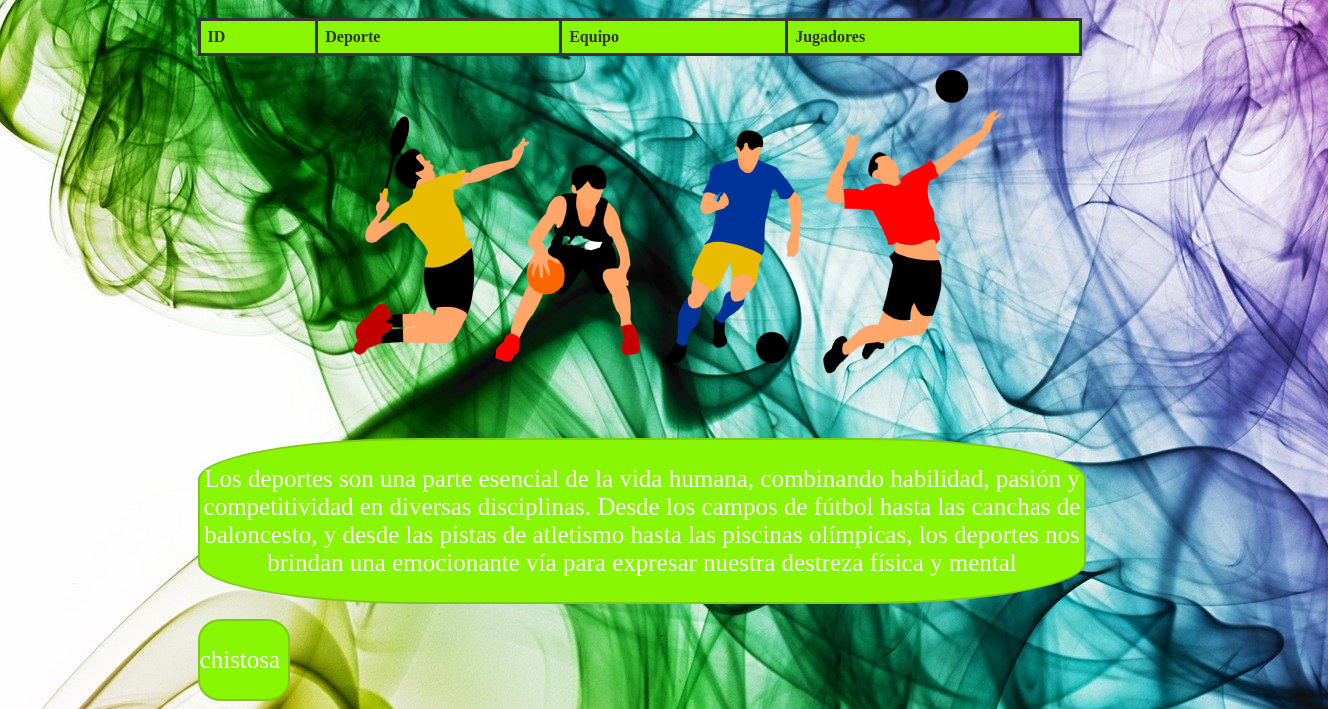
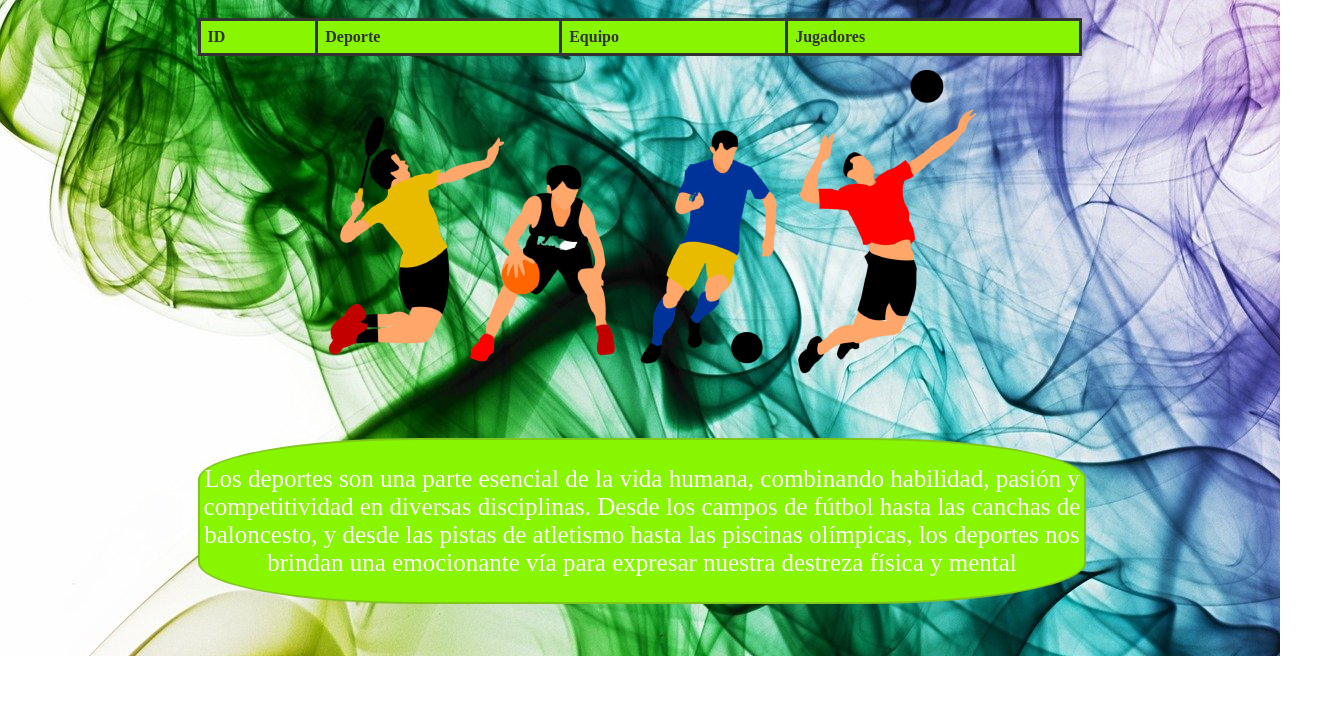
Before and after one commit to MathewGuarnizo/node, a website: page prueba/index.html in a window 1280 px wide. Shown: the part 144-853 px from the top of the page, 1328 px wide, since content can reach past the window. After the commit the page ends 800 px from the top, so only its background shows below. Drawn offline with Linux system fonts and the light colour scheme; no server answers.

Commit message:
eliminacion de texto

```diff
--- a/prueba/index.css
+++ b/prueba/index.css
@@ -22,7 +22,7 @@ table {
 
 .picture {
     width: 100%;
-    margin: 25%;
+    margin: 23%;
 }
 
 
@@ -78,12 +78,3 @@ p {
     margin-left: 15%;
     width: 70%;
 }
-
-.parrafo2 {
-    animation: BGcolorchanging-5colors 10s linear infinite alternate both;
-    border: 2px solid #6464;
-    border-radius: 25%;
-    margin-top: 15px;
-    margin-left: 15%;
-    width: 7%;
-}
--- a/prueba/index.html
+++ b/prueba/index.html
@@ -31,9 +31,5 @@
         <p>Los deportes son una parte esencial de la vida humana, combinando habilidad, pasión y competitividad en diversas disciplinas. Desde los campos de fútbol hasta las canchas de baloncesto, y desde las pistas de atletismo hasta las piscinas olímpicas, los deportes nos brindan una emocionante vía para expresar nuestra destreza física y mental</p>
     </div>
     <script src="cliente.js"></script>
-
-    <div class="parrafo2">
-        <p class="manooo"> chistosa </p>
-    </div>
 </body>
 </html>
```
